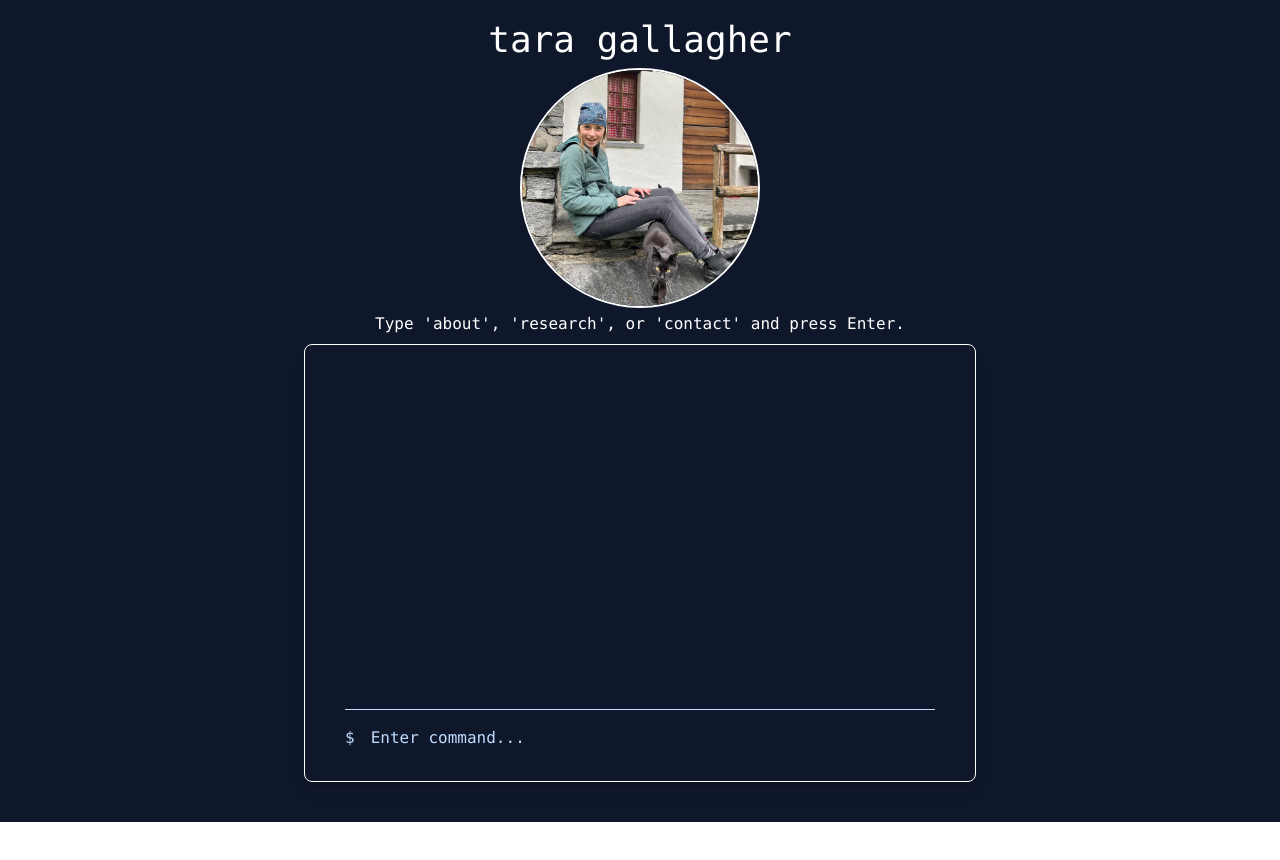
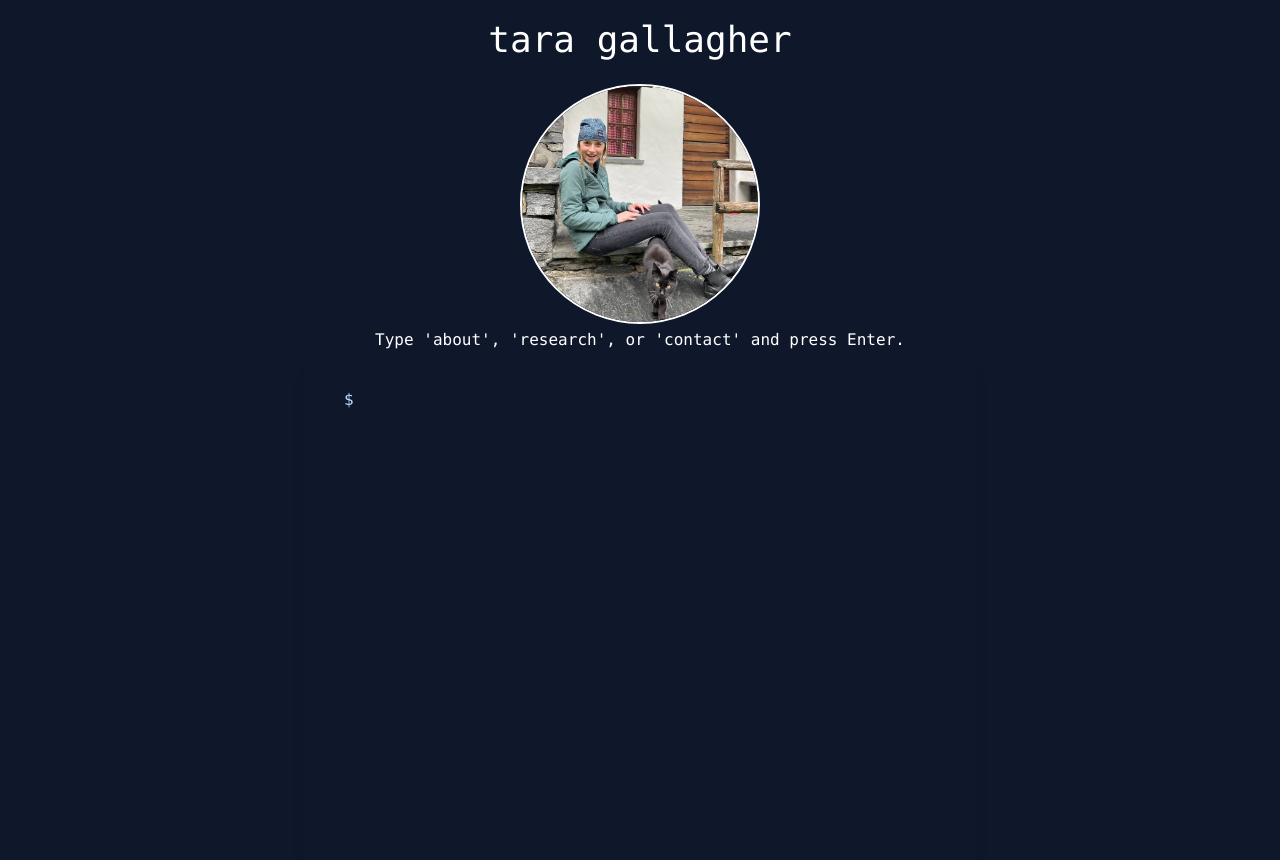
Before and after one commit to taragallagher/taragallagher.github.io, a React (Create React App) app: page / in a window 1280 px wide. Shown: the top 860 px of the page. Before the commit the page ends 822 px from the top, so only its background shows below. Built offline with nearby package versions, Linux system fonts and the light colour scheme.

Commit message:
aesthetic changes

```diff
--- a/src/TerminalSite.js
+++ b/src/TerminalSite.js
@@ -42,28 +42,26 @@ export default function TerminalSite() {
   const handleCommand = (e) => {
     e.preventDefault();
     const trimmed = input.trim().toLowerCase();
-    const response =
-  commands[trimmed] || (
-    <>
-      command not found: {trimmed}
-      <br /> <br />
-      Try 'about', 'research', or 'contact'.
-    </>
-  );
+    const response = commands[trimmed] || `command not found: ${trimmed}`;
     setHistory((prev) => [...prev, { command: input, response }]);
     setInput("");
   };
 
   useEffect(() => {
     if (outputRef.current) {
-      outputRef.current.scrollTop = outputRef.current.scrollHeight;
+      // Use smooth scroll and scroll into view for last child
+      const container = outputRef.current;
+      const lastChild = container.lastElementChild;
+      if (lastChild) {
+        lastChild.scrollIntoView({ behavior: "smooth", block: "end" });
+      }
     }
   }, [history]);
 
   return (
     <div className="min-h-screen bg-slate-900 text-white rounded-none font-mono p-5 md:px-24 pb-10 flex flex-col items-center text-base">
-      <div className="flex flex-col items-center mb-2 w-full max-w-3xl px-6">
-        <h1 className="text-4xl font-normal mb-2">tara gallagher</h1>
+      <div className="flex flex-col items-center mb-3 w-full max-w-3xl px-6">
+        <h1 className="text-4xl font-normal mb-6">tara gallagher</h1>
         <img
           src="cat.jpg"
           alt="Tara w cat"
@@ -71,31 +69,29 @@ export default function TerminalSite() {
         />
         <p className="text-center text-white text-base">Type 'about', 'research', or 'contact' and press Enter.</p>
       </div>
-      <div className="bg-slate-900 border border-white rounded-lg shadow-lg p-10 w-full max-w-2xl">
-        <div ref={outputRef} className="h-[20rem] overflow-y-auto whitespace-pre-wrap mb-1 pr-10">
+      <div className="bg-slate-900  shadow-lg px-10 w-full max-w-2xl h-[36rem] overflow-y-auto whitespace-pre-wrap">
+        <div ref={outputRef}>
           {history.map((entry, idx) => (
             <div key={idx} className="mb-6">
-              <div className="text-blue-200 text-base">$ {entry.command}</div>
-              <div className="text-white text-base">{entry.response}</div>
+              <div className="text-blue-200 text-1xl">$ {entry.command}</div>
+              <div className="text-white text-1xl">{entry.response}</div>
             </div>
           ))}
-        </div>
           <form
             onSubmit={handleCommand}
-          className="flex items-center border-t border-blue-200"
-          style={{ height: "2rem" }} // or another desired height
+            className="flex items-center mt-6"
           >
-          <span className="text-blue-200 mr-4 pt-6 text-base">$</span>
+            <span className="text-blue-200 mr-4 text-1xl">$</span>
             <input
-            className="flex-1 bg-transparent outline-none text-blue-200 placeholder-blue-200 text-base pt-6"
+              className="flex-1 bg-transparent outline-none text-blue-200 caret-blue-200 text-1xl py-0 animate-pulse"
               type="text"
               value={input}
               onChange={(e) => setInput(e.target.value)}
-            placeholder="Enter command..."
               autoFocus
             />
           </form>
         </div>
       </div>
+    </div>
   );
 }
```
Lines whose indentation alone changed are shown as unchanged.
